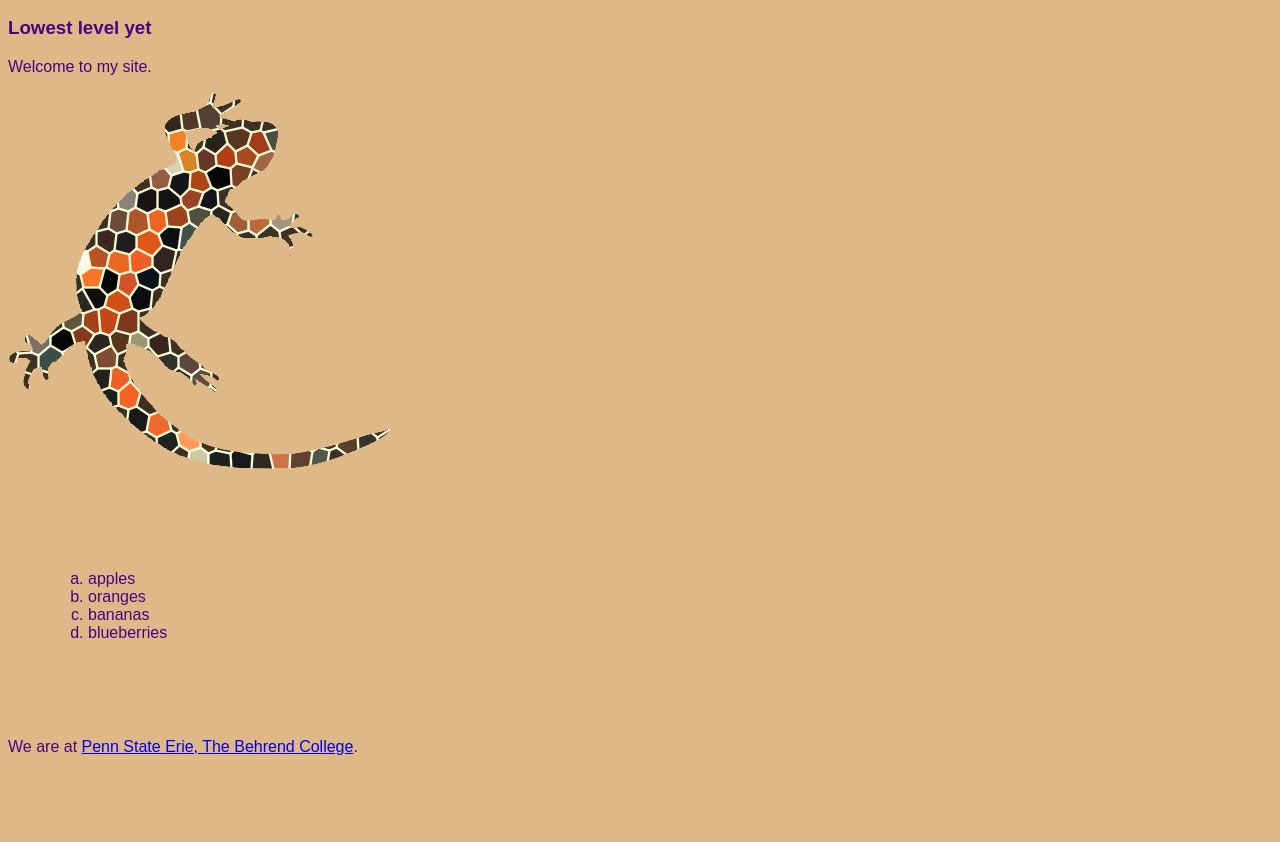
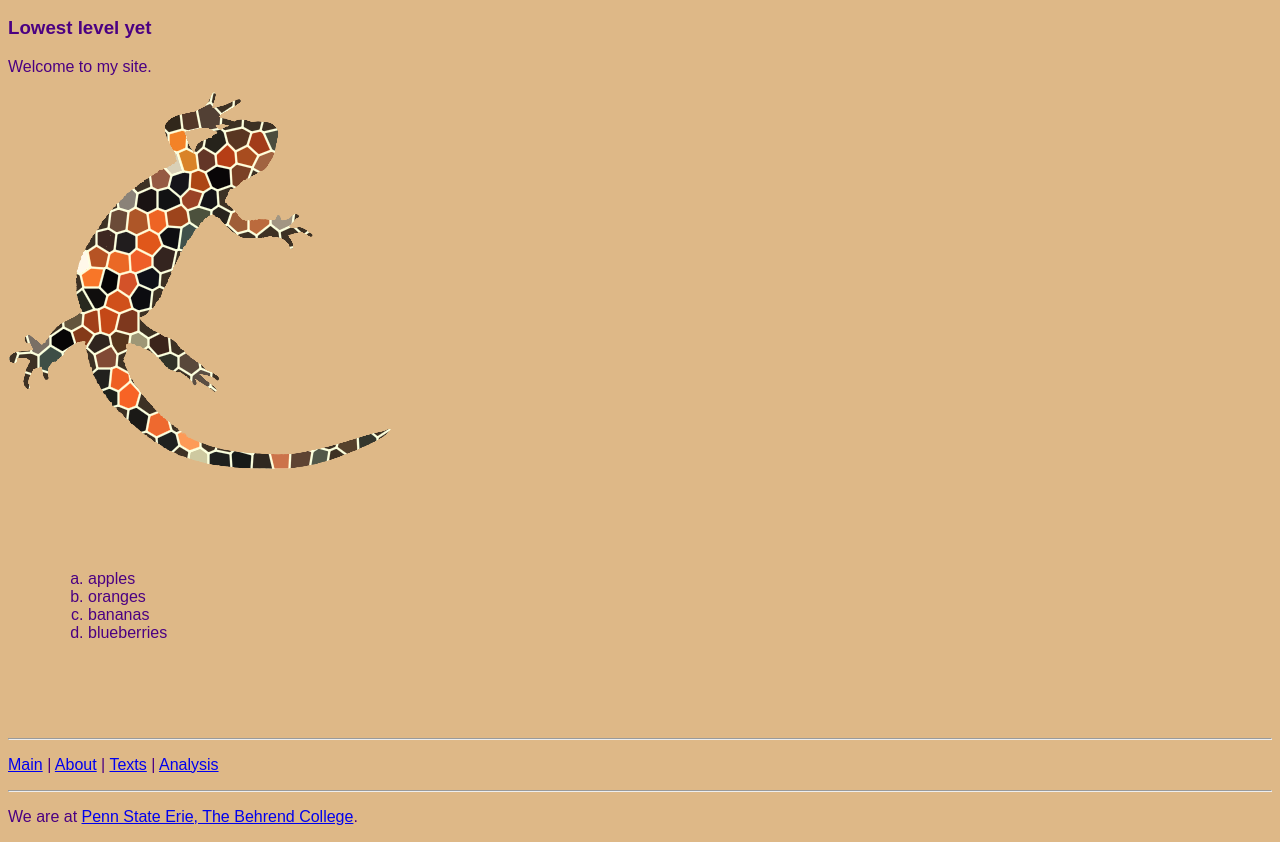
Before and after one commit to Cameron-Bigi/my_page, a plain HTML site: page docs/index.html in a window 1280 px wide. Shown: the part 111-953 px from the top of the page. Before the commit the page ends 883 px from the top, so only its background shows below. Drawn offline with Linux system fonts and the light colour scheme.

Commit message:
adding docs folder to start GitHub website

```diff
--- a/docs/index.html
+++ b/docs/index.html
@@ -24,7 +24,10 @@
             <li>bananas</li>
             <li>blueberries</li>
         </ol>
-
+        <hr/>
+        <p class="navbar"><a href="index.html">Main</a> | <a href="about.html">About</a> |
+            <a href="texts.html">Texts</a> | <a href="analysis.html">Analysis</a></p>
+        <hr/>
         <p>We are at <a href="https://behrend.psu.edu/">Penn State Erie, The Behrend College</a>.</p>
         <!--ebb: The <a> element above is showing how to make an *absolute* file association with a literal, full website address.
             Only do this for pointing OUTSIDE your own repo. -->
```
Also changed, not shown: 1 other file.
